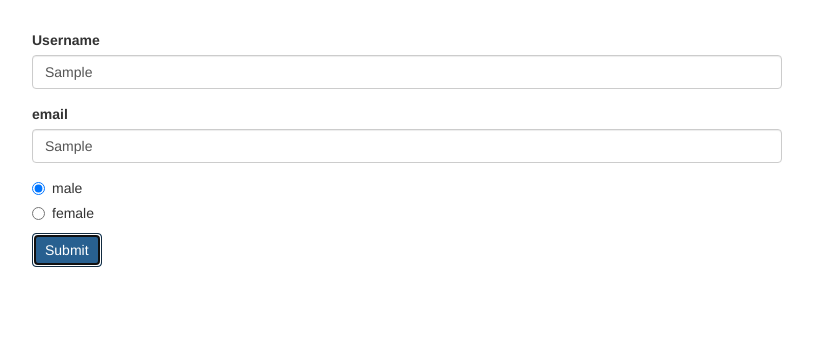
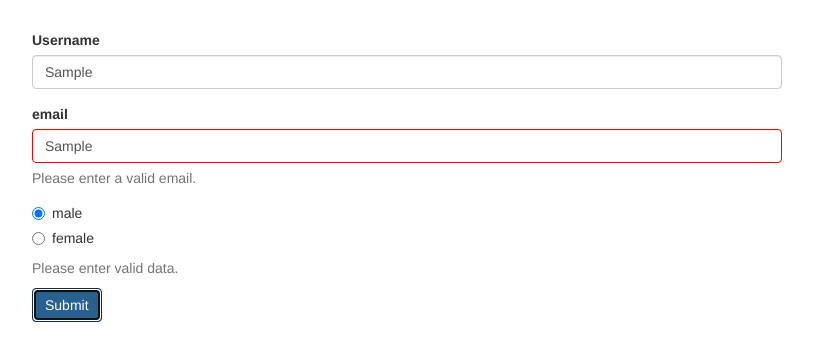
Before and after one commit to liujiani505/angular-practices, an Angular app in the folder forms-reactive/: page / in a window 1280 px wide. Both pictures are taken after typing "Sample", "Sample" into the empty fields and a click on the button "Submit". Shown: the top 360 px of the page, without its empty margins (233-1046 px from the left). Built offline with nearby package versions, Linux system fonts and the light colour scheme.

Commit message:
getting access to controls

```diff
--- a/forms-reactive/src/app/app.component.css
+++ b/forms-reactive/src/app/app.component.css
@@ -1,3 +1,6 @@
 .container {
   margin-top: 30px;
 }
+input.ng-invalid.ng-touched {
+  border: 1px solid red;
+}
--- a/forms-reactive/src/app/app.component.html
+++ b/forms-reactive/src/app/app.component.html
@@ -18,6 +18,7 @@
             id="email"
             formControlName="email"
             class="form-control">
+            <span *ngIf="!signupForm.get('email').valid &&  signupForm.get('email').touched" class="help-block">Please enter a valid email.</span>
         </div>
         <div class="radio" *ngFor="let gender of genders">
           <label>
@@ -27,6 +28,7 @@
               [value]="gender">{{ gender }}
           </label>
         </div>
+        <span *ngIf="!signupForm.valid && signupForm.touched" class="help-block">Please enter valid data.</span>
         <button class="btn btn-primary" type="submit">Submit</button>
       </form>
     </div>
```
